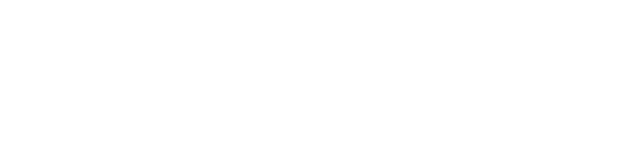
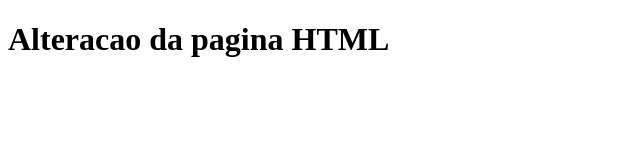
Before and after one commit to Takedita/gama-no-github, a plain HTML site: page index.html in a window 1280 px wide. Shown: the whole page, without its empty margins (0-640 px from the left). Drawn offline with Linux system fonts and the light colour scheme.

Commit message:
arquivo index.html atualizado novamente

```diff
--- a/index.html
+++ b/index.html
@@ -7,6 +7,6 @@
     <title>Document</title>
 </head>
 <body>
-
+    <h1>Alteracao da pagina HTML</h1>
 </body>
 </html>
```
Also changed, not shown: 1 other file.
